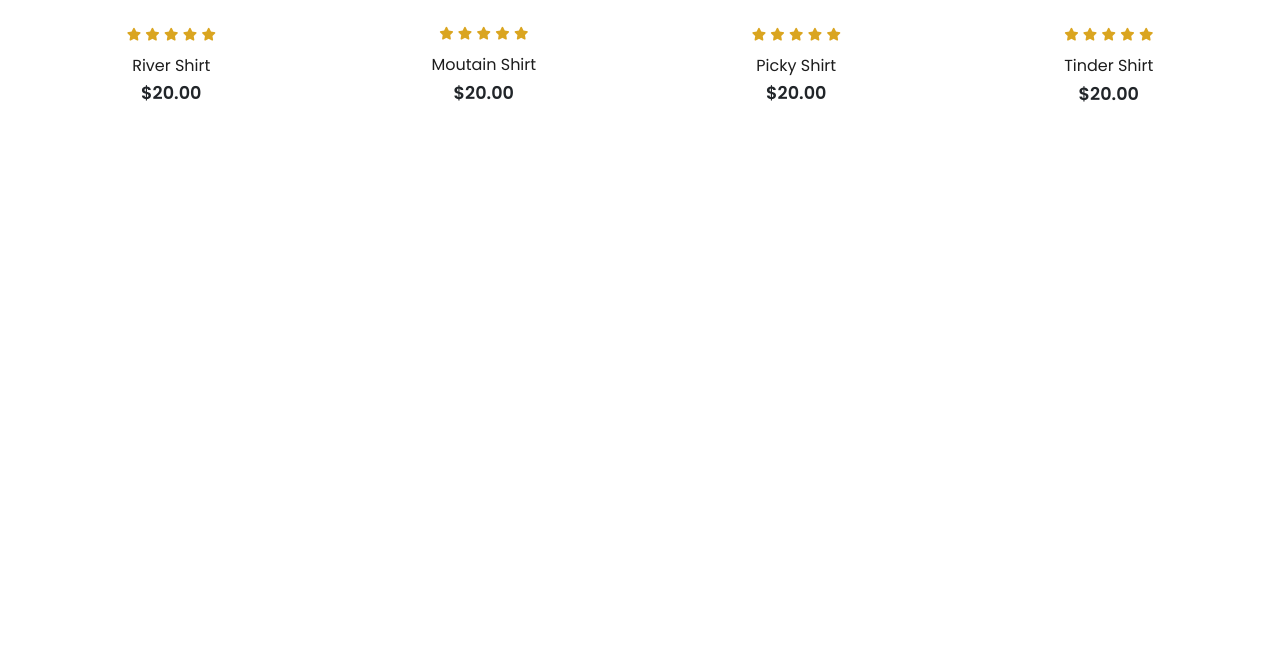
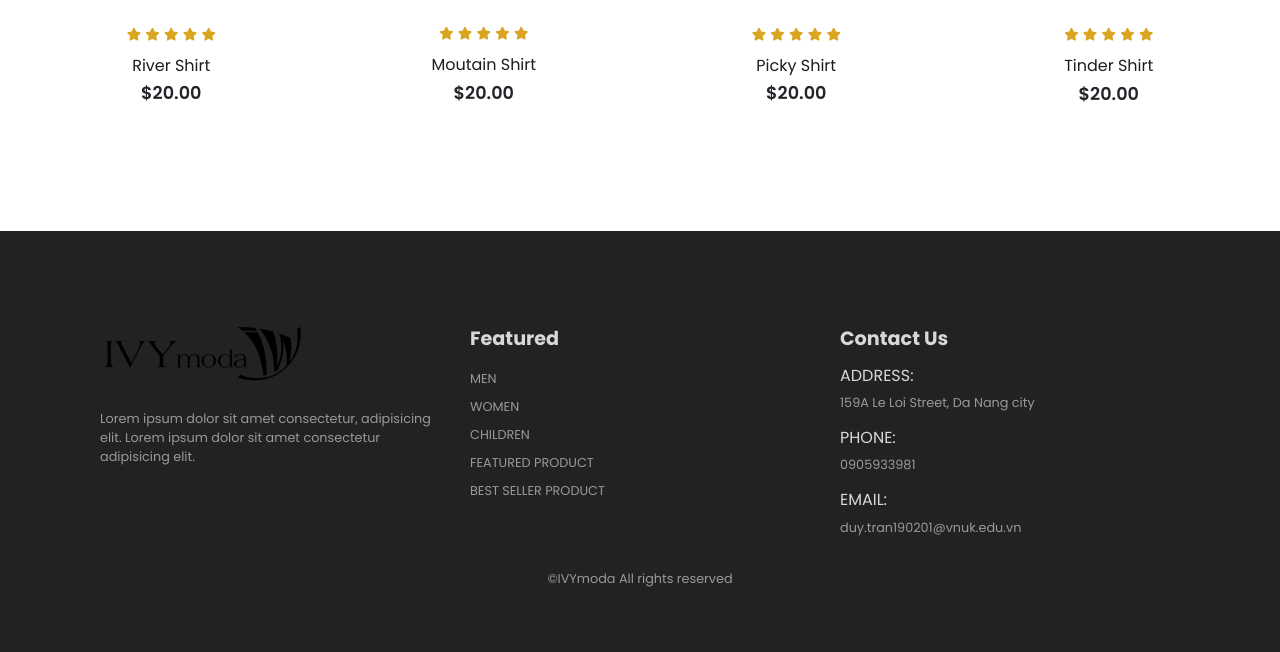
Before and after one commit to sherlockduy4869/Ivy_Website, a PHP site: page / in a window 1280 px wide. Shown: the part 3662-4314 px from the top of the page. Before the commit the page ends 3764 px from the top, so only its background shows below. Run offline with PHP 8.4, Linux system fonts and the light colour scheme; some libraries are stand-ins or nearby versions.

Commit message:
Do footer and its css

```diff
--- a/Resource/css/style.css
+++ b/Resource/css/style.css
@@ -249,3 +249,32 @@ hr{
     background-color: #fb774b;
     color: #fff;
 }
+
+/*FOOTER AREA*/
+footer{
+    background-color: #222222;
+}
+
+footer h5{
+    color: #D8D8D8;
+    font-weight: 700;
+    font-size: 1.2rem;
+}
+
+footer li{
+    padding-bottom: 4px;
+}
+
+footer li a{
+    font-size: 0.8rem;
+    color: #999;
+}
+
+footer li a:hover{
+    color: #D8D8D8;
+}
+
+footer p{
+    color: #999;
+    font-size: 0.8rem;
+}
--- a/index.html
+++ b/index.html
@@ -155,7 +155,6 @@
           <h4 class="product-price">$20.00</h4>
           <button class="buy-btn btn">Buy Now</button>
         </div>
-
       </div>
     </section>
 
@@ -230,9 +229,51 @@
           <h4 class="product-price">$20.00</h4>
           <button class="buy-btn btn">Buy Now</button>
         </div>
+      </div>
+    </section>
+
+    <!--FOOTER AREA-->
+    <footer class="mt-5 py-5">
+      <div class="row container mx-auto pt-5">
+        <div class="footer-one col-lg-4 col-md-4 col-12 mb-3">
+          <img src="./Resource/img/logo.png" alt="">
+          <p class="pt-3">Lorem ipsum dolor sit amet consectetur, adipisicing elit.
+            Lorem ipsum dolor sit amet consectetur adipisicing elit.</p>
+        </div>
+
+        <div class="footer-one col-lg-4 col-md-4 col-12 mb-3">
+          <h5 class="pb-2">Featured</h5>
+          <ul class="text-uppercase list-unstyled">
+            <li><a href="#">Men</a></li>
+            <li><a href="#">Women</a></li>
+            <li><a href="#">Children</a></li>
+            <li><a href="#">Featured product</a></li>
+            <li><a href="#">Best seller product</a></li>
+          </ul>
+        </div>
+
+        <div class="footer-one col-lg-4 col-md-4 col-12 mb-3">
+          <h5 class="pb-2">Contact Us</h5>
+          <div>
+            <h6 class="text-uppercase">Address:</h6>
+            <p>159A Le Loi Street, Da Nang city</p>
+          </div>
+          <div>
+            <h6 class="text-uppercase">Phone:</h6>
+            <p>0905933981</p>
+          </div>
+          <div>
+            <h6 class="text-uppercase">Email:</h6>
+            <p>duy.tran190201@vnuk.edu.vn</p>
+          </div>
+        </div>
 
       </div>
-    </section>
+
+      <!--Copyright-->
+      <p class="text-center">©IVYmoda All rights reserved</p>
+
+    </footer>
     <script src="https://cdn.jsdelivr.net/npm/@popperjs/core@2.9.2/dist/umd/popper.min.js" integrity="sha384-IQsoLXl5PILFhosVNubq5LC7Qb9DXgDA9i+tQ8Zj3iwWAwPtgFTxbJ8NT4GN1R8p" crossorigin="anonymous"></script>
     <script src="https://cdn.jsdelivr.net/npm/bootstrap@5.0.2/dist/js/bootstrap.min.js" integrity="sha384-cVKIPhGWiC2Al4u+LWgxfKTRIcfu0JTxR+EQDz/bgldoEyl4H0zUF0QKbrJ0EcQF" crossorigin="anonymous"></script>
     <script src="./Vendors/js/jquery.waypoints.min.js"></script>
```
